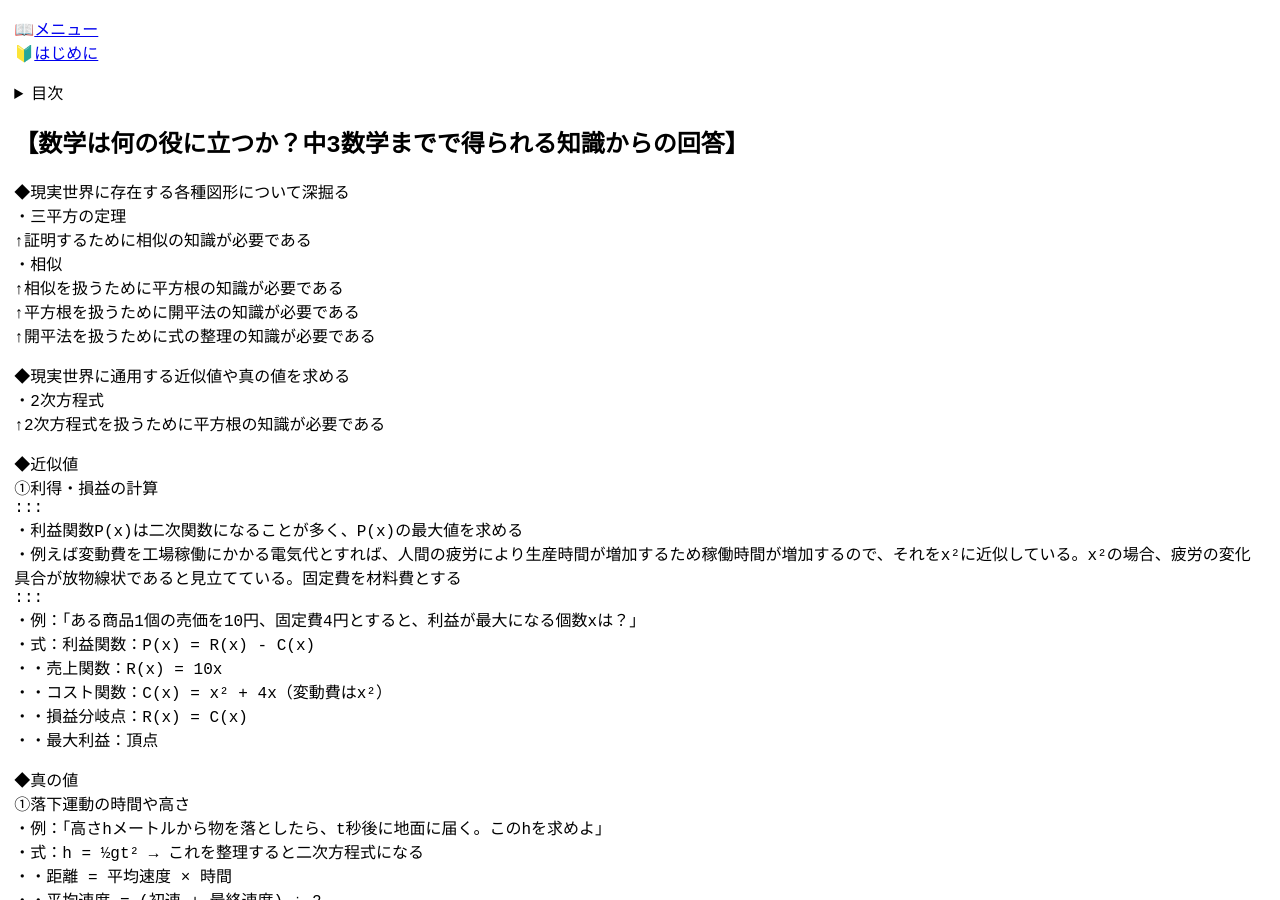
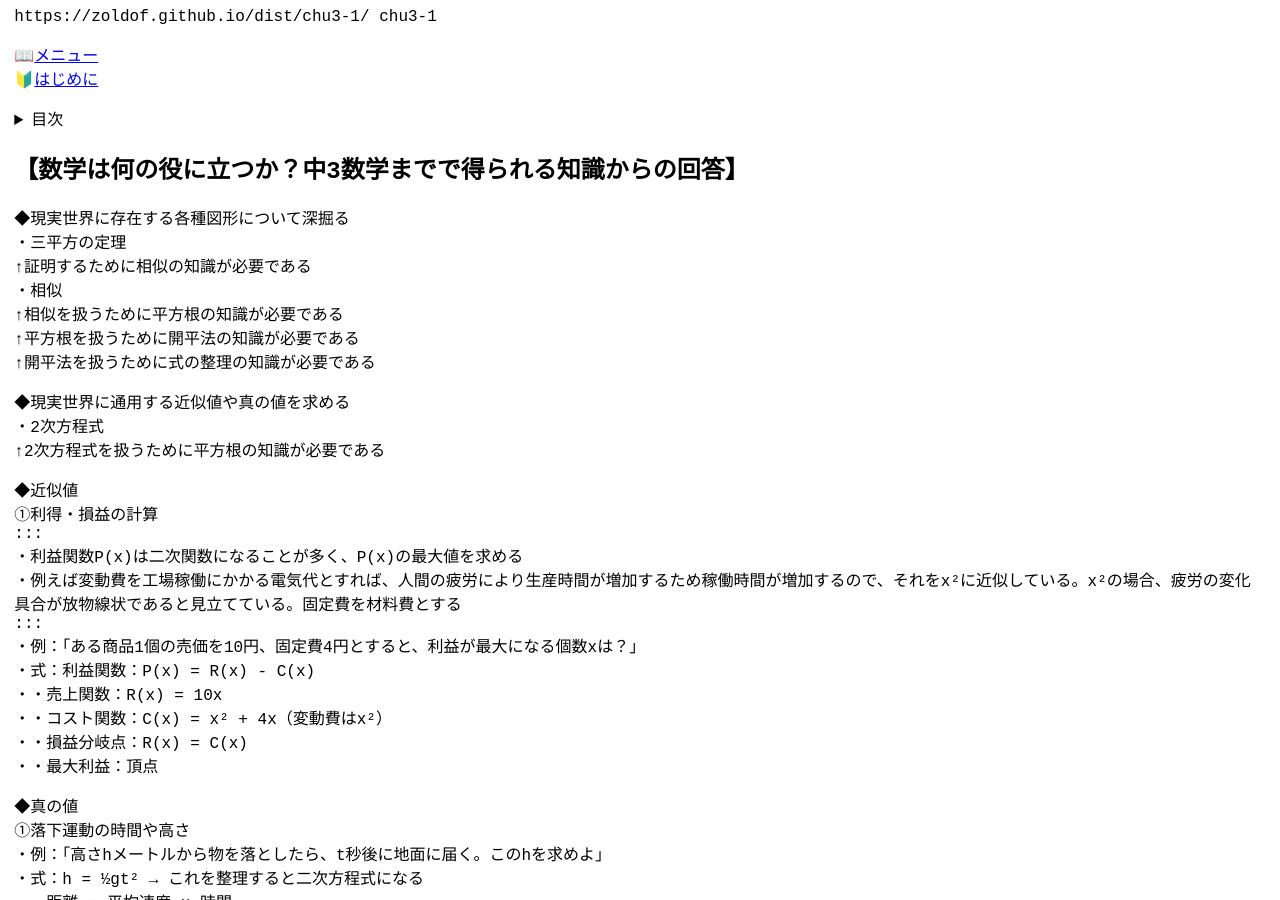
Before and after one commit to zoldof/algo-notes-ci, a Jekyll site: the page built from docs/dist/chu3-1/index.md, in a window 1280 px wide and 900 px high. Built offline with Jekyll 4.4.1, drawn with Linux system fonts in a browser that asks for light colours.

Commit message:
Update default.html

```diff
--- a/docs/_layouts/default.html
+++ b/docs/_layouts/default.html
@@ -5,6 +5,7 @@
   <meta name="viewport" content="width=device-width, initial-scale=1">
   <meta name="robots" content="{{ page.robots }}">
   {% assign name = page.url | split:'/' | last | replace_last:'.md','' | slugify %}
+  <link rel="canonical" href="https://{{ site.github.owner_name }}.com/{{ name }}/">
   <title>{{ page.title }}</title>
   <!-- Include -->
   {% include katex.html %}
@@ -16,6 +17,8 @@
 <body class="page-{{ name }}">
   <div id="content">
     <!-- Liquid -->
+    {{ site.url }}{{ page.url }}
+    {{ name }}
     {{ content }}
   </div>
   <script type="module">
```
